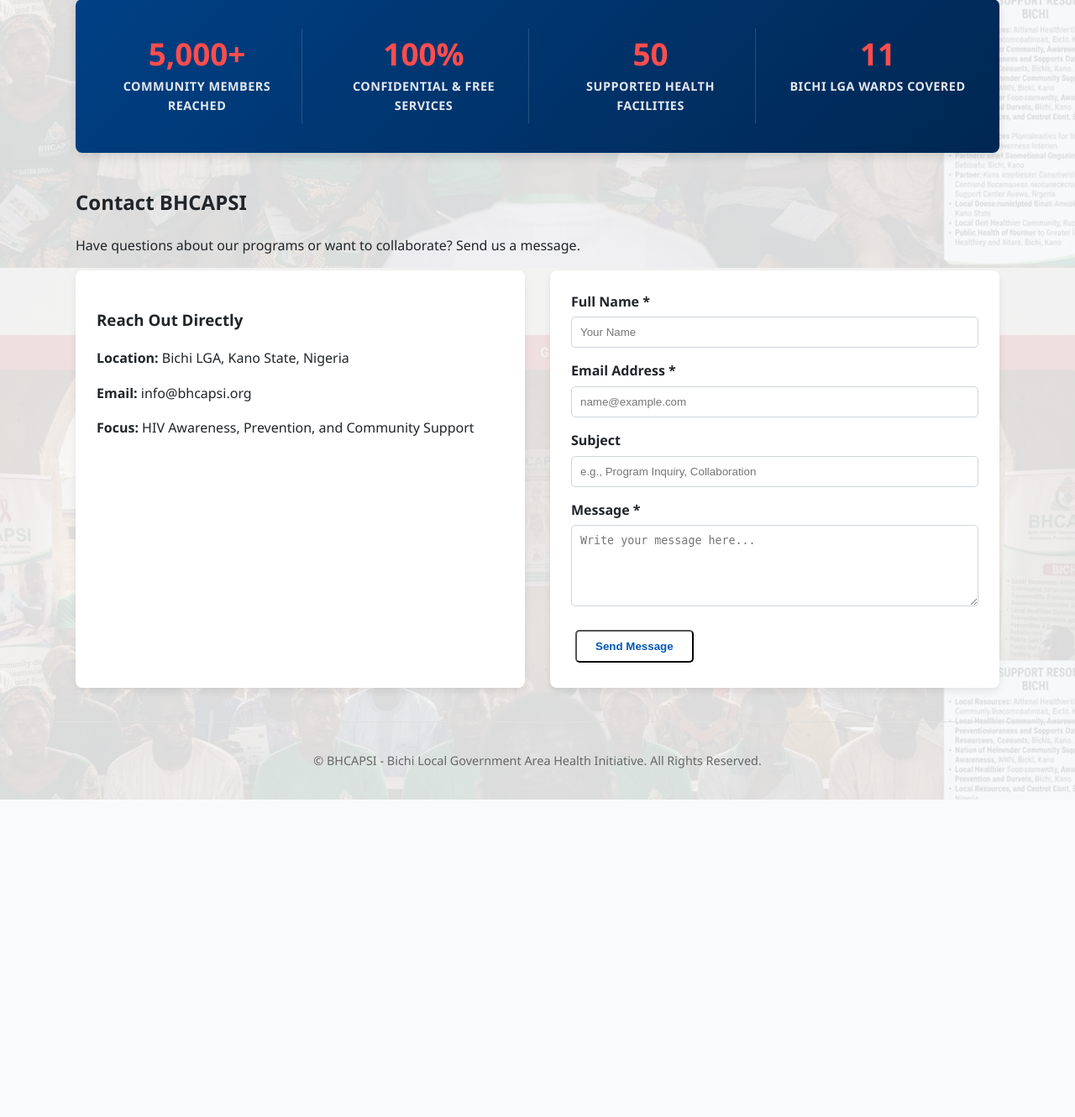
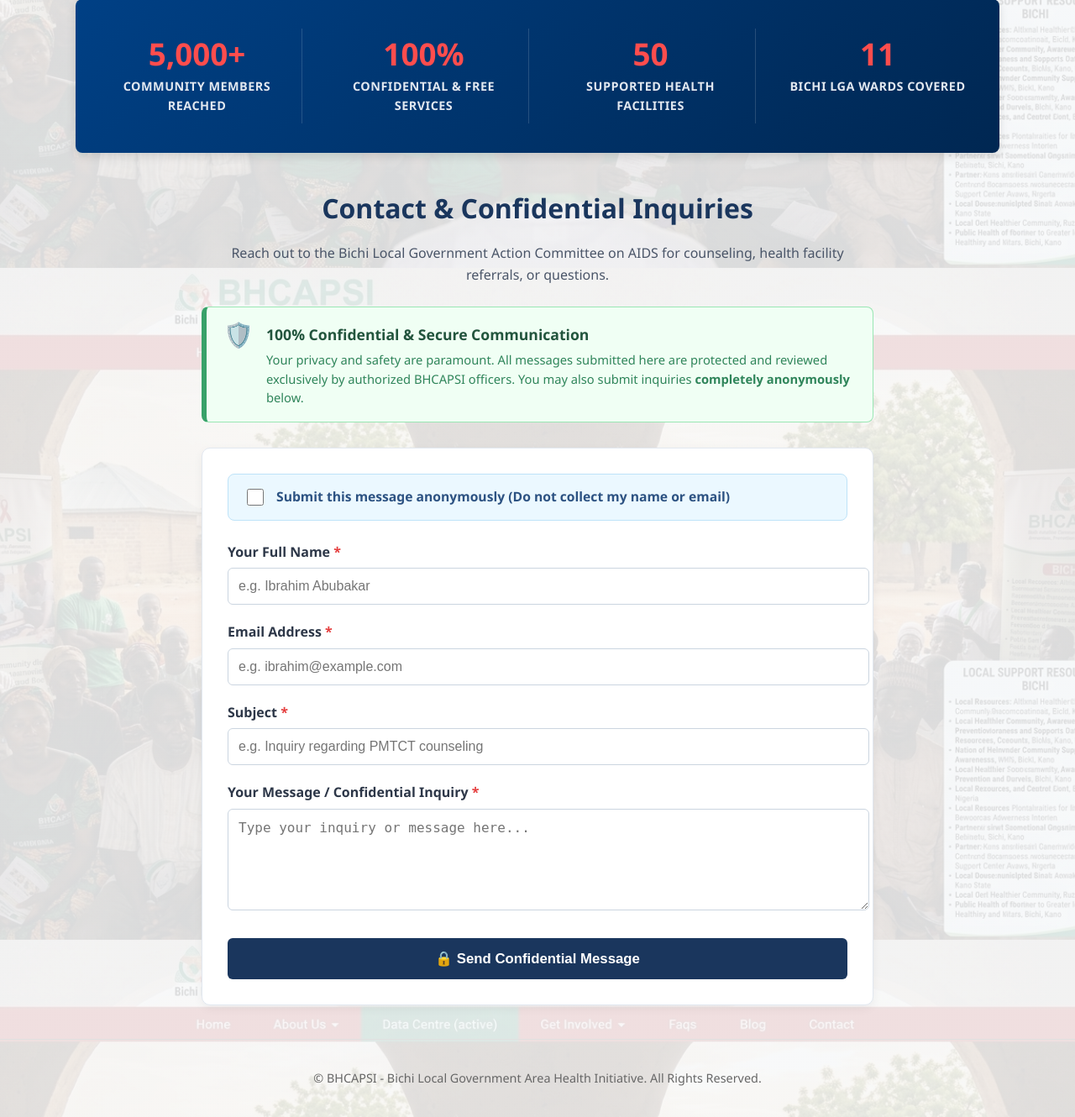
Before and after one commit to ahmadmukhtar6727/Bichi_HCAPSI, a Flask app: page /contact in a window 1280 px wide. Shown: the part 481-1811 px from the top of the page at 84% size. Before the commit the page ends 1433 px from the top, so only its background shows below. Run offline with Flask 3, Linux system fonts and the light colour scheme.

Commit message:
Add confidentiality badge and anonymous submission toggle to Contact page

```diff
--- a/app.py
+++ b/app.py
@@ -78,13 +78,24 @@ def about():
 @app.route("/contact", methods=["GET", "POST"])
 def contact():
     if request.method == "POST":
-        name = request.form.get("name")
-        email = request.form.get("email")
-        subject = request.form.get("subject")
-        message_body = request.form.get("message")
+        is_anonymous = request.form.get("is_anonymous") == "on"
+        name = request.form.get("name", "").strip()
+        email = request.form.get("email", "").strip()
+        subject = request.form.get("subject", "").strip()
+        message_body = request.form.get("message", "").strip()
 
-        if not name or not email or not message_body:
-            flash("Please fill in all required fields.", "danger")
+        # Handle anonymous option
+        if is_anonymous:
+            name = "Anonymous Community Member"
+            email = "Not Provided (Anonymous)"
+        else:
+            if not name or not email:
+                flash("Please provide your name and email, or check 'Submit Anonymously'.", "danger")
+                return redirect(url_for("contact"))
+
+        # Subject and message are always required
+        if not subject or not message_body:
+            flash("Please fill in the subject and message fields.", "danger")
             return redirect(url_for("contact"))
 
         new_message = ContactMessage(
@@ -96,7 +107,7 @@ def contact():
         db.session.add(new_message)
         db.session.commit()
 
-        flash("Thank you! Your message has been received.", "success")
+        flash("Thank you! Your confidential message has been received.", "success")
         return redirect(url_for("contact"))
 
     return render_template("contact.html")
--- a/templates/contact.html
+++ b/templates/contact.html
@@ -1,47 +1,102 @@
 {% extends "base.html" %}
 
-{% block title %}Contact Us - BHCAPSI{% endblock %}
+{% block title %}Contact & Confidential Support - BHCAPSI{% endblock %}
 
 {% block content %}
-<section class="contact-header">
-    <h1>Contact BHCAPSI</h1>
-    <p>Have questions about our programs or want to collaborate? Send us a message.</p>
+<section class="container" style="max-width: 800px; margin: 35px auto; padding: 0 15px;">
+
+    <!-- Page Title & Header -->
+    <div style="text-align: center; margin-bottom: 25px;">
+        <h2 style="color: #1a365d; font-size: 2rem; margin-bottom: 8px;">Contact & Confidential Inquiries</h2>
+        <p style="color: #4a5568; font-size: 1rem;">
+            Reach out to the Bichi Local Government Action Committee on AIDS for counseling, health facility referrals, or questions.
+        </p>
+    </div>
+
+    <!-- Confidentiality & Privacy Badge -->
+    <div style="background: #f0fff4; border: 1px solid #9ae6b4; border-left: 6px solid #38a169; border-radius: 8px; padding: 18px 20px; margin-bottom: 30px; display: flex; align-items: flex-start; gap: 15px;">
+        <div style="font-size: 1.8rem; line-height: 1;">🛡️</div>
+        <div>
+            <h4 style="color: #22543d; margin: 0 0 5px 0; font-size: 1.1rem; font-weight: 700;">100% Confidential & Secure Communication</h4>
+            <p style="color: #2f855a; margin: 0; font-size: 0.92rem; line-height: 1.5;">
+                Your privacy and safety are paramount. All messages submitted here are protected and reviewed exclusively by authorized BHCAPSI officers. You may also submit inquiries <strong>completely anonymously</strong> below.
+            </p>
+        </div>
+    </div>
+
+    <!-- Contact Form Card -->
+    <div style="background: #ffffff; border: 1px solid #e2e8f0; border-radius: 10px; padding: 30px; box-shadow: 0 4px 12px rgba(0,0,0,0.05);">
+
+        <form action="{{ url_for('contact') }}" method="POST">
+
+            <!-- Anonymous Toggle Switch -->
+            <div style="background: #ebf8ff; border: 1px solid #bee3f8; border-radius: 8px; padding: 14px 18px; margin-bottom: 25px; display: flex; align-items: center; gap: 12px;">
+                <input type="checkbox" id="is_anonymous" name="is_anonymous" onchange="toggleAnonymousMode(this)" style="width: 20px; height: 20px; cursor: pointer; accent-color: #2b6cb0;">
+                <label for="is_anonymous" style="color: #2c5282; font-weight: 600; font-size: 0.98rem; cursor: pointer; margin: 0;">
+                    Submit this message anonymously (Do not collect my name or email)
+                </label>
+            </div>
+
+            <!-- Name Field -->
+            <div id="nameGroup" style="margin-bottom: 20px;">
+                <label for="name" style="display: block; color: #2d3748; font-weight: 600; margin-bottom: 6px;">Your Full Name <span style="color: #e53e3e;">*</span></label>
+                <input type="text" id="name" name="name" required placeholder="e.g. Ibrahim Abubakar" style="width: 100%; padding: 12px; border: 1px solid #cbd5e0; border-radius: 6px; font-size: 1rem; outline: none; transition: border-color 0.2s;">
+            </div>
+
+            <!-- Email Field -->
+            <div id="emailGroup" style="margin-bottom: 20px;">
+                <label for="email" style="display: block; color: #2d3748; font-weight: 600; margin-bottom: 6px;">Email Address <span style="color: #e53e3e;">*</span></label>
+                <input type="email" id="email" name="email" required placeholder="e.g. ibrahim@example.com" style="width: 100%; padding: 12px; border: 1px solid #cbd5e0; border-radius: 6px; font-size: 1rem; outline: none; transition: border-color 0.2s;">
+            </div>
+
+            <!-- Subject Field -->
+            <div style="margin-bottom: 20px;">
+                <label for="subject" style="display: block; color: #2d3748; font-weight: 600; margin-bottom: 6px;">Subject <span style="color: #e53e3e;">*</span></label>
+                <input type="text" id="subject" name="subject" required placeholder="e.g. Inquiry regarding PMTCT counseling" style="width: 100%; padding: 12px; border: 1px solid #cbd5e0; border-radius: 6px; font-size: 1rem; outline: none;">
+            </div>
+
+            <!-- Message Body -->
+            <div style="margin-bottom: 25px;">
+                <label for="message" style="display: block; color: #2d3748; font-weight: 600; margin-bottom: 6px;">Your Message / Confidential Inquiry <span style="color: #e53e3e;">*</span></label>
+                <textarea id="message" name="message" rows="5" required placeholder="Type your inquiry or message here..." style="width: 100%; padding: 12px; border: 1px solid #cbd5e0; border-radius: 6px; font-size: 1rem; outline: none; resize: vertical;"></textarea>
+            </div>
+
+            <!-- Submit Button -->
+            <button type="submit" style="width: 100%; background: #1a365d; color: #ffffff; font-size: 1.05rem; font-weight: bold; padding: 14px; border: none; border-radius: 6px; cursor: pointer; transition: background 0.2s;">
+                🔒 Send Confidential Message
+            </button>
+        </form>
+    </div>
+
 </section>
 
-<div class="contact-container">
-    <!-- Contact Info Sidebar -->
-    <div class="contact-info">
-        <h3>Reach Out Directly</h3>
-        <p><strong>Location:</strong> Bichi LGA, Kano State, Nigeria</p>
-        <p><strong>Email:</strong> info@bhcapsi.org</p>
-        <p><strong>Focus:</strong> HIV Awareness, Prevention, and Community Support</p>
-    </div>
+<!-- Client-Side Anonymous Toggle Logic -->
+<script>
+function toggleAnonymousMode(checkbox) {
+    const nameInput = document.getElementById('name');
+    const emailInput = document.getElementById('email');
+    const nameGroup = document.getElementById('nameGroup');
+    const emailGroup = document.getElementById('emailGroup');
 
-    <!-- Contact Form -->
-    <div class="contact-form-card">
-        <form action="{{ url_for('contact') }}" method="POST">
-            <div class="form-group">
-                <label for="name">Full Name *</label>
-                <input type="text" id="name" name="name" required class="form-control" placeholder="Your Name">
-            </div>
-
-            <div class="form-group">
-                <label for="email">Email Address *</label>
-                <input type="email" id="email" name="email" required class="form-control" placeholder="name@example.com">
-            </div>
-
-            <div class="form-group">
-                <label for="subject">Subject</label>
-                <input type="text" id="subject" name="subject" class="form-control" placeholder="e.g., Program Inquiry, Collaboration">
-            </div>
-
-            <div class="form-group">
-                <label for="message">Message *</label>
-                <textarea id="message" name="message" rows="5" required class="form-control" placeholder="Write your message here..."></textarea>
-            </div>
-
-            <button type="submit" class="btn btn-primary btn-block">Send Message</button>
-        </form>
-    </div>
-</div>
+    if (checkbox.checked) {
+        // Disable required attributes and hide contact fields
+        nameInput.removeAttribute('required');
+        emailInput.removeAttribute('required');
+        nameInput.value = '';
+        emailInput.value = '';
+        nameGroup.style.opacity = '0.4';
+        emailGroup.style.opacity = '0.4';
+        nameInput.disabled = true;
+        emailInput.disabled = true;
+    } else {
+        // Re-enable input fields
+        nameInput.setAttribute('required', 'required');
+        emailInput.setAttribute('required', 'required');
+        nameGroup.style.opacity = '1';
+        emailGroup.style.opacity = '1';
+        nameInput.disabled = false;
+        emailInput.disabled = false;
+    }
+}
+</script>
 {% endblock %}
```
